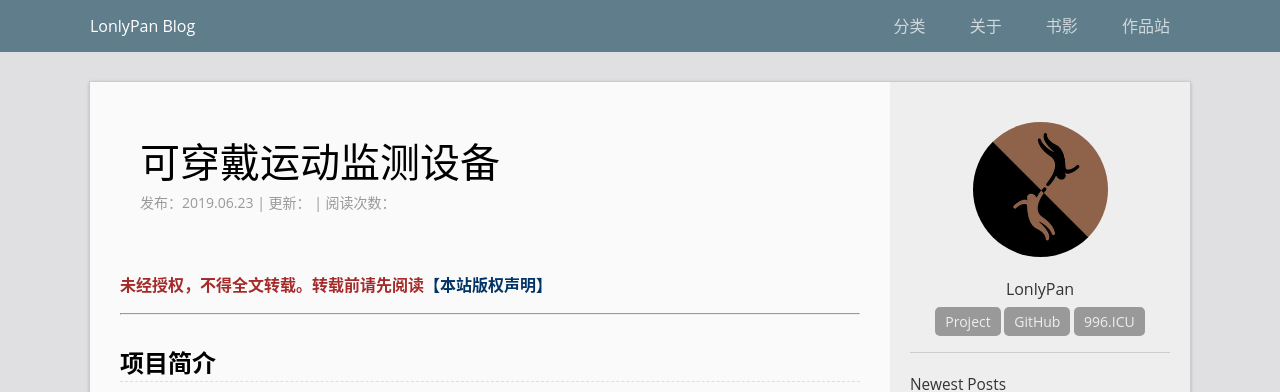
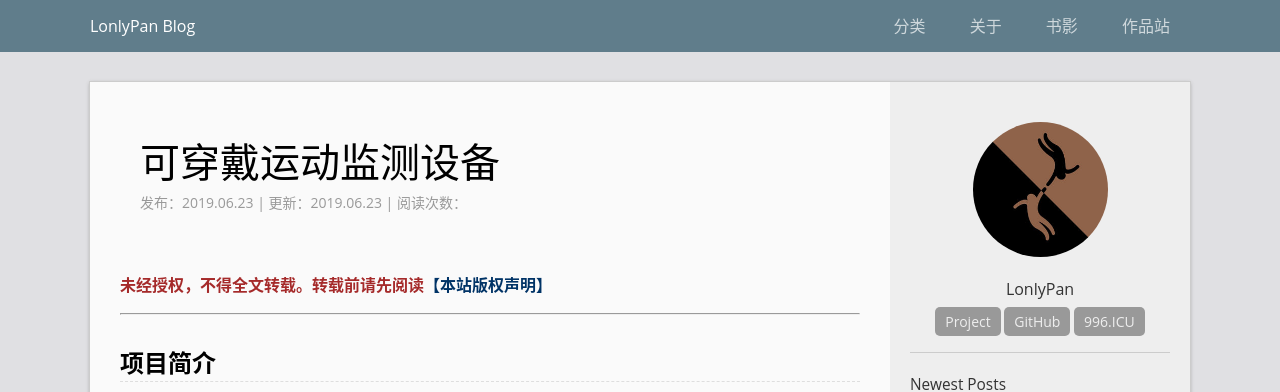
Before and after one commit to LonlyStack/LonlyPan.github.io, a Jekyll site: the page built from _posts/2019-08-04-Arduino可穿戴运动监测设备 .md, in a window 1280 px wide and 900 px high. Shown: the top 392 px of the window. Built offline with Jekyll 4.4.1, drawn with Linux system fonts in a browser that asks for light colours; comment, search, counter and statistics services are not loaded.

Commit message:
修改文件: _posts/2019-08-04-Arduino可穿戴运动监测设备 .md

```diff
--- a/_posts/2019-08-04-Arduino可穿戴运动监测设备 .md
+++ b/_posts/2019-08-04-Arduino可穿戴运动监测设备 .md
@@ -2,6 +2,7 @@
 layout: post
 title:    "可穿戴运动监测设备"
 date:   2019-6-23  23:18
+last_modified_at: 2019-6-23
 categories: arduino
 ---
 
```
